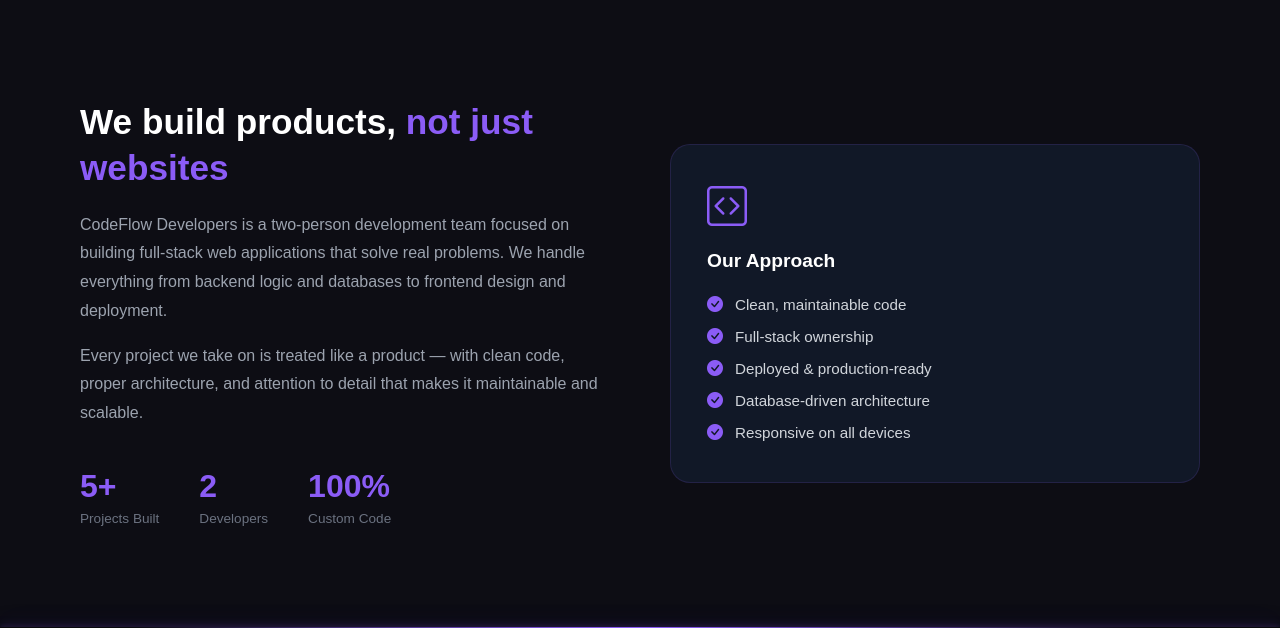
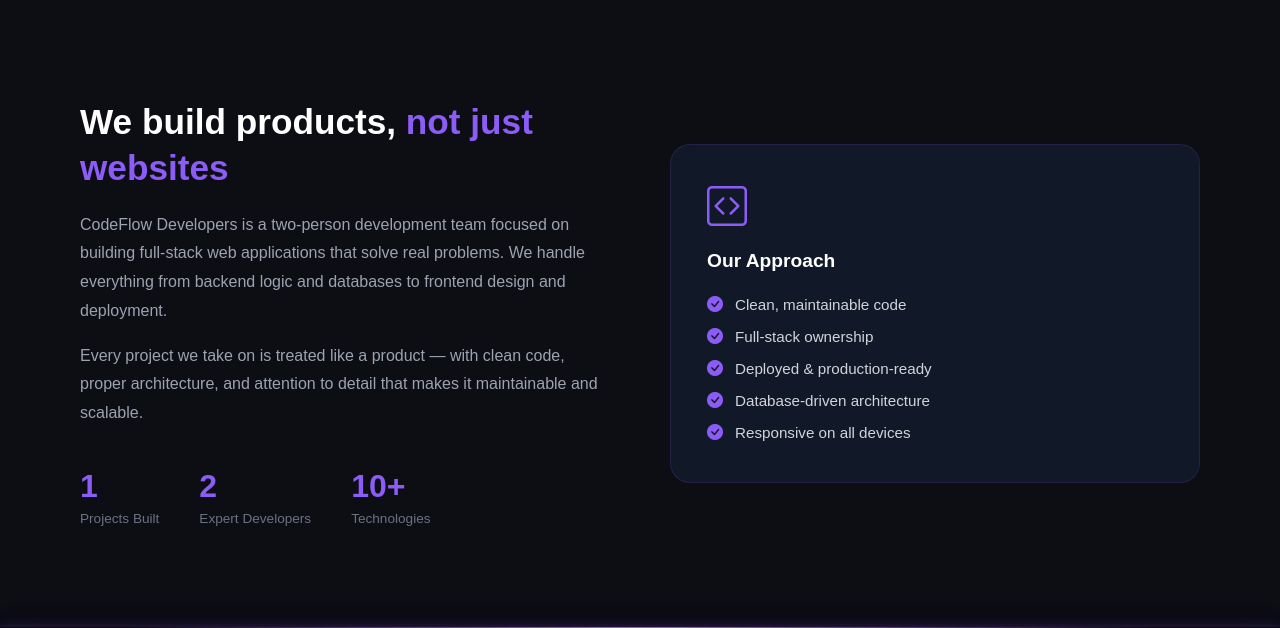
Before and after one commit to CodeFlow-Developers/Portfolio, a Django app: template about/templates/about/about.html in a window 1280 px wide. Shown: the part 536-1164 px from the top of the page. Run offline with Django 5.2, Linux system fonts and the light colour scheme; the template is opened without the code that fills it, so the values that code supplies are empty.

Commit message:
changes in about section

```diff
--- a/about/templates/about/about.html
+++ b/about/templates/about/about.html
@@ -38,16 +38,16 @@
                 <p>Every project we take on is treated like a product — with clean code, proper architecture, and attention to detail that makes it maintainable and scalable.</p>
                 <div class="intro-stats">
                     <div class="stat">
-                        <h3>5+</h3>
+                        <h3>1</h3>
                         <span>Projects Built</span>
                     </div>
                     <div class="stat">
                         <h3>2</h3>
-                        <span>Developers</span>
+                        <span>Expert Developers</span>
                     </div>
                     <div class="stat">
-                        <h3>100%</h3>
-                        <span>Custom Code</span>
+                        <h3>10+</h3>
+                        <span>Technologies</span>
                     </div>
                 </div>
             </div>
```
